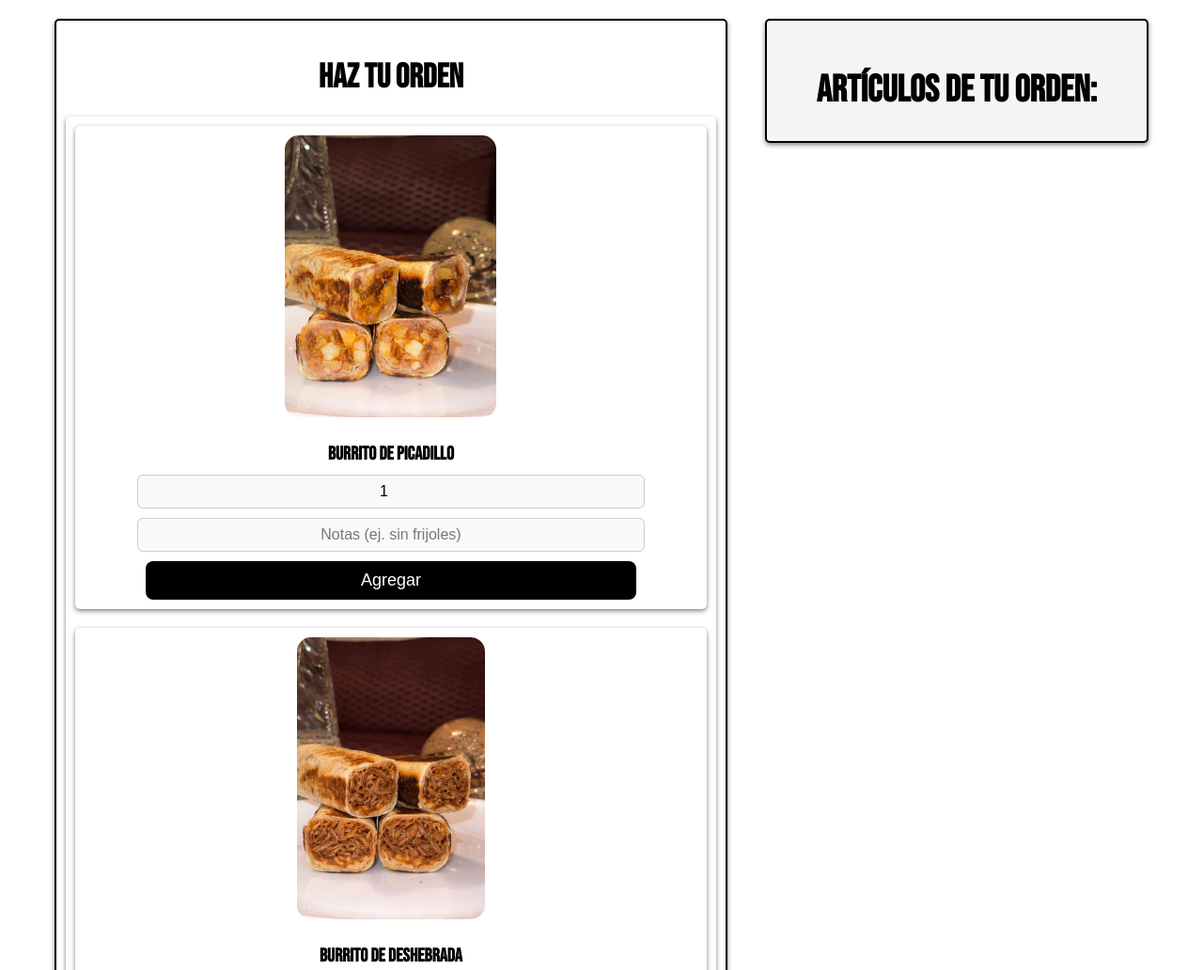
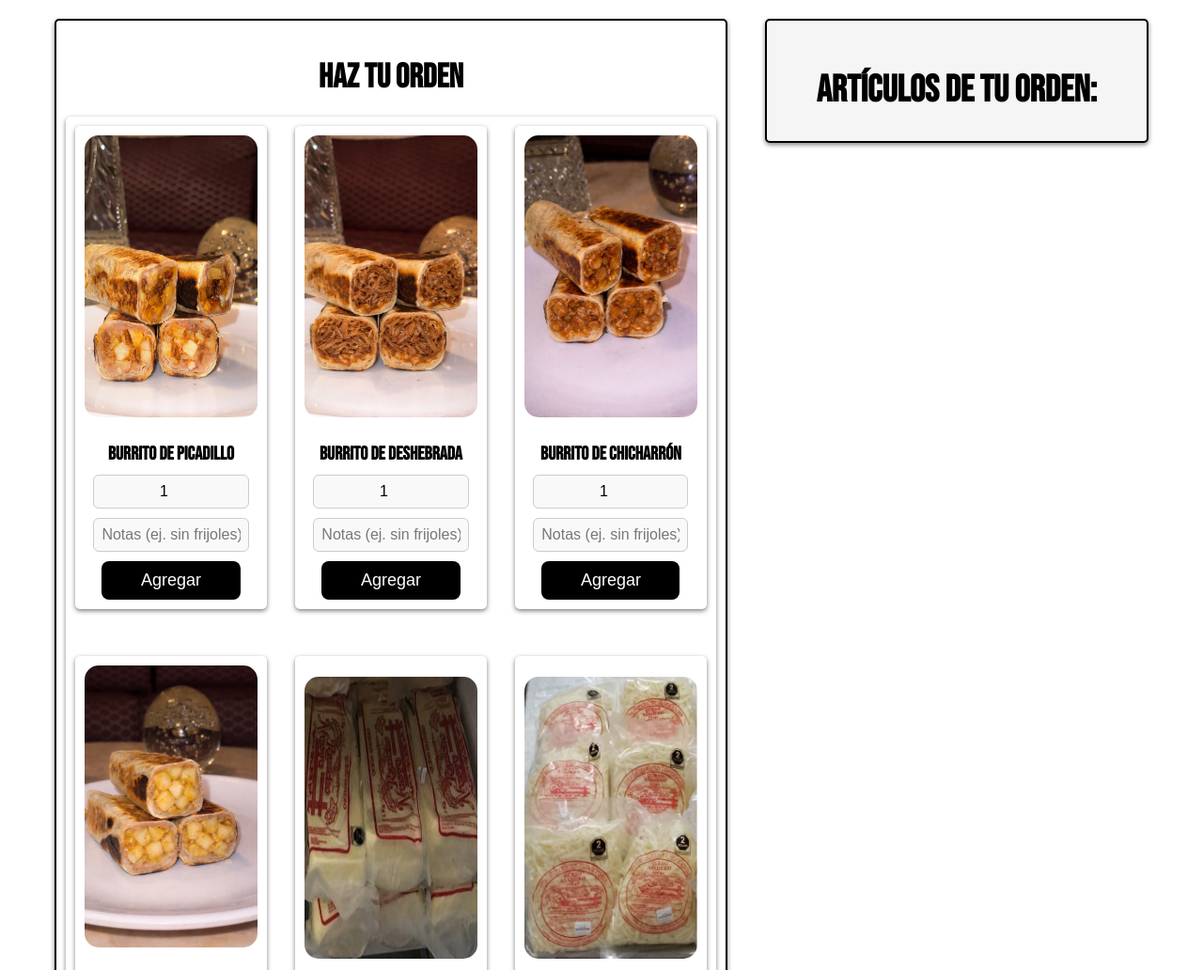
Before and after one commit to AreliPerdue/dfs-act1-AreliPerdue, a plain HTML site: page index.html in a window 1280 px wide. Shown: the part 2820-3852 px from the top of the page at 94% size. Drawn offline with Linux system fonts and the light colour scheme.

Commit message:
adjusting views

```diff
--- a/styles.css
+++ b/styles.css
@@ -374,7 +374,7 @@ textarea::-ms-input-placeholder {
     color: black;
 }
 
-./* Tarjetas en cuadrícula sin fondo ni borde extra */
+/* Tarjetas en cuadrícula sin fondo ni borde extra */
 .grid-productos {
     display: grid;
     grid-template-columns: repeat(3, 1fr);
@@ -571,3 +571,21 @@ textarea::-ms-input-placeholder {
         font-size: 14px;
     }
 }
+/* Estilo base: escritorio */
+.grid-productos {
+    display: grid;
+    grid-template-columns: repeat(3, 1fr); /* 3 columnas en desktop */
+    gap: 30px;
+    background-color: transparent;
+    border: none;
+    padding: 0;
+    margin: 0;
+}
+
+/* Estilo para pantallas pequeñas */
+@media (max-width: 768px) {
+    .grid-productos {
+        grid-template-columns: 1fr; /* solo 1 columna en móvil */
+        gap: 15px;
+    }
+}
```
